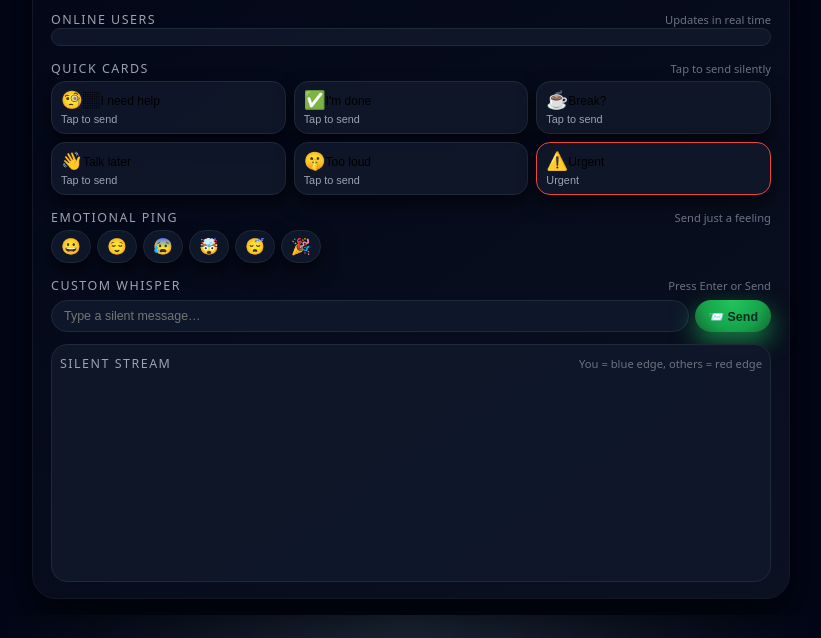
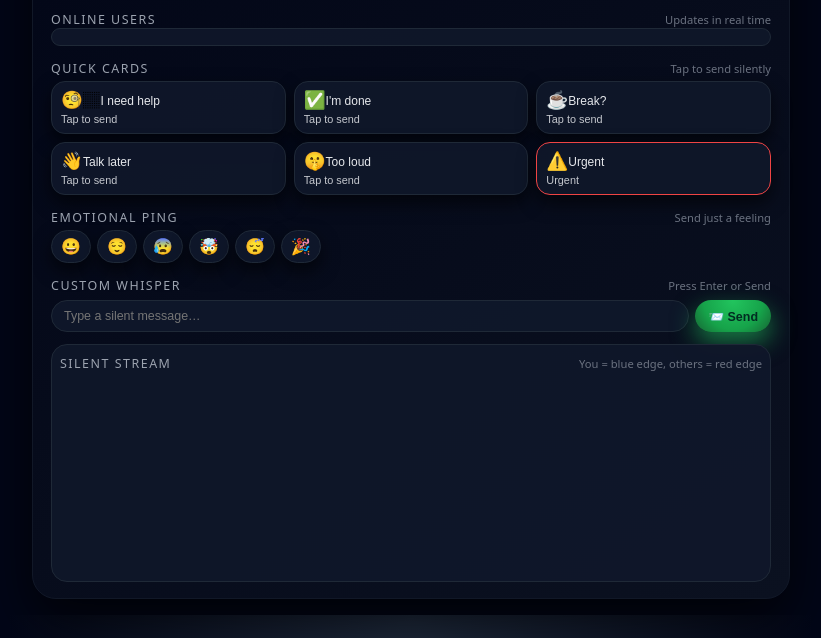
Before and after one commit to meo11/QuietPlease, a website: page deviceA.html in a window 1280 px wide. Shown: the part 162-800 px from the top of the page, without its empty margins (229-1050 px from the left). Drawn offline with Linux system fonts and the light colour scheme.

Commit message:
Update quick card text color to white
Add styles to ensure quick card text is white.

```diff
--- a/deviceA.html
+++ b/deviceA.html
@@ -16,6 +16,15 @@
       --text-muted: #9ca3af;
       --border: #1f2937;
     }
+    /* Force quick card text to white */
+  .quick-main {
+    color: var(--text) !important;
+  }
+
+  .quick-sub {
+    color: var(--text) !important;
+    opacity: 0.85;
+  }
 
     body {
       margin: 0;
```
